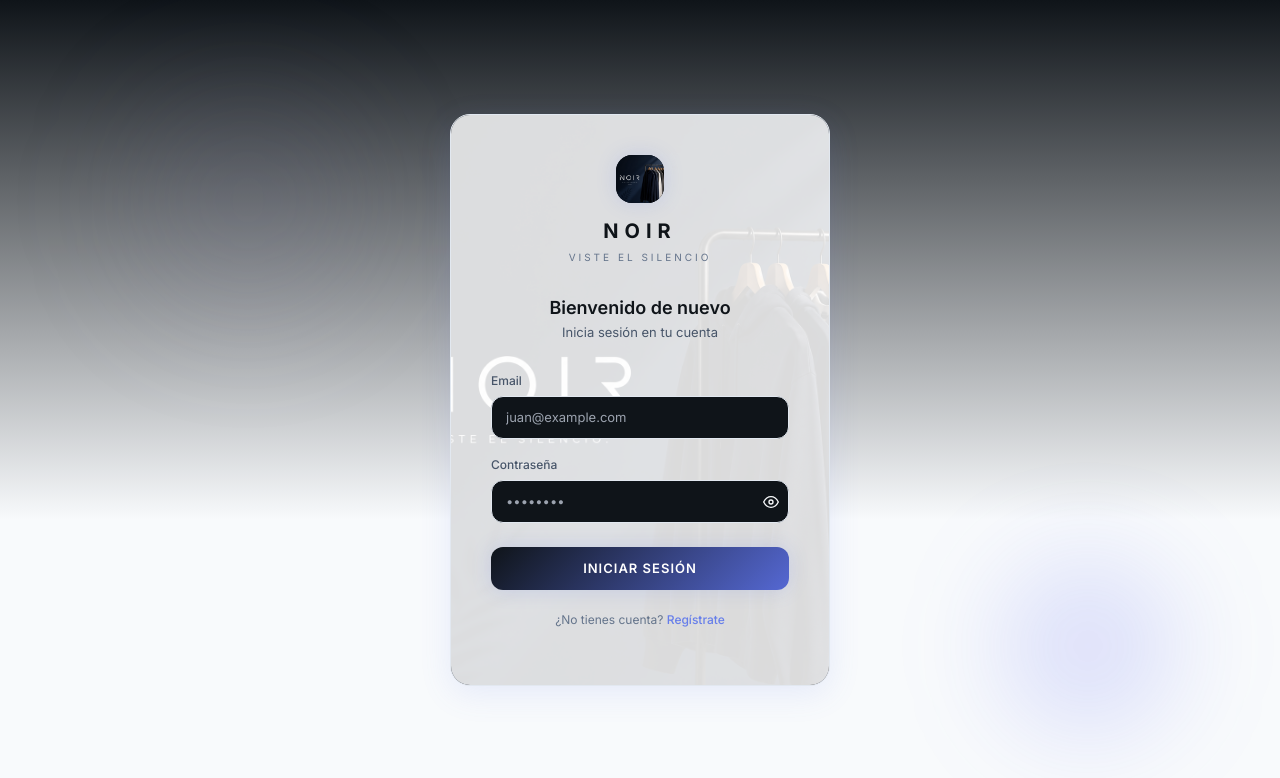
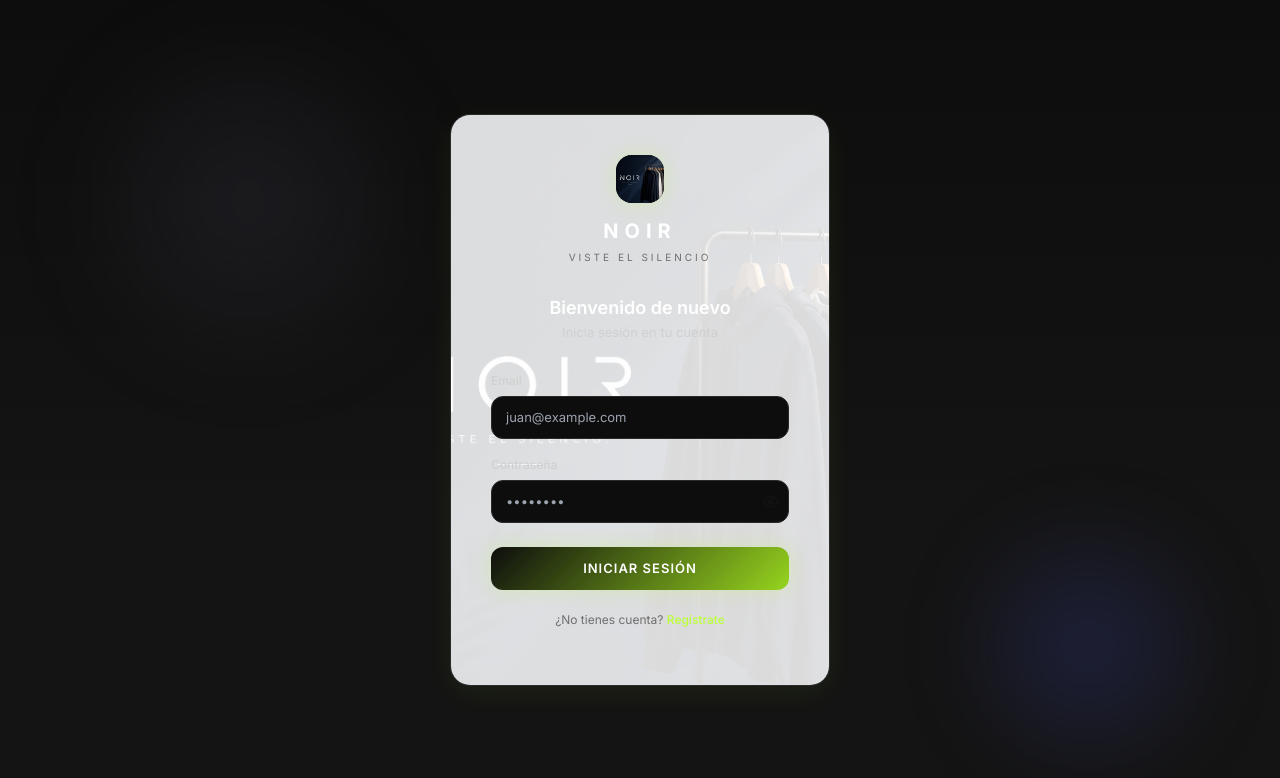
Before and after one commit to JaimeAmuedoJAH/E-commerce_frontend, a React (Vite) app: page /login in a window 1280 px wide. Shown: the top 778 px of the page. Built offline with nearby package versions, Linux system fonts and the light colour scheme.

Commit message:
Feature: Cambiado estilo de la web.

```diff
--- a/src/pages/Ordenes.tsx
+++ b/src/pages/Ordenes.tsx
@@ -171,7 +171,7 @@ const Ordenes = () => {
                 >
                   <div style={{ display: 'flex', alignItems: 'center', gap: '1rem' }}>
                     <span style={{
-                      color: theme.colors.bg, fontSize: '13px', fontWeight: 500,
+                      color: theme.colors.textSecondary, fontSize: '13px', fontWeight: 500,
                     }}>
                       Pedido #{orden.id}
                     </span>
@@ -187,10 +187,10 @@ const Ordenes = () => {
                     </span>
                   </div>
                   <div style={{ display: 'flex', alignItems: 'center', gap: '1.5rem' }}>
-                    <span style={{ color: theme.colors.bg, fontSize: '12px' }}>
+                    <span style={{ color: theme.colors.textSecondary, fontSize: '12px' }}>
                       {formatFecha(orden.fechaCreacion)}
                     </span>
-                    <span style={{ color: theme.colors.bg, fontSize: '16px', fontWeight: 700 }}>
+                    <span style={{ color: theme.colors.textSecondary, fontSize: '16px', fontWeight: 700 }}>
                       {orden.total.toFixed(2)} €
                     </span>
                     <svg width="14" height="14" viewBox="0 0 24 24" fill="none"
--- a/src/styles/theme.ts
+++ b/src/styles/theme.ts
@@ -1,55 +1,55 @@
 export const theme = {
   colors: {
-    // Fondos - Degradados modernos
-    bg: '#0f1419',
-    bgCard: '#f8fafc',
-    bgCardHover: '#f1f5f9',
-    bgInput: '#0f1419',
-    bgGradient: 'linear-gradient(135deg, #667eea 0%, #764ba2 100%)',
-    bgGradient2: 'linear-gradient(135deg, #f093fb 0%, #f5576c 100%)',
+    // Fondos - Negro profundo como base oscura
+    bg: '#0d0d0d',
+    bgCard: '#141414',
+    bgCardHover: '#1a1a1a',
+    bgInput: '#141414',
+    bgGradient: 'linear-gradient(135deg, #0d0d0d 0%, #1a1a1a 100%)',
+    bgGradient2: 'linear-gradient(135deg, #BAFF39 0%, #8fcc1e 100%)',
 
-    // Navbar - Oscuro elegante
-    bgNav: '#0f1419',
-    bgNavGradient: 'linear-gradient(90deg, #0f1419 0%, #1a2234 100%)',
+    // Navbar - Negro puro
+    bgNav: '#080808',
+    bgNavGradient: 'linear-gradient(90deg, #080808 0%, #0d0d0d 100%)',
 
     // Bordes
-    border: '#e2e8f0',
-    borderHover: '#cbd5e1',
-    borderAccent: '#667eea',
-    borderLight: '#f1f5f9',
+    border: '#2a2a2a',
+    borderHover: '#3a3a3a',
+    borderAccent: '#BAFF39',
+    borderLight: '#1f1f1f',
 
     // Texto
-    textPrimary: '#0f1419',
-    textSecondary: '#475569',
-    textMuted: '#64748b',
-    textLight: '#94a3b8',
+    textPrimary: '#FFFFFF',
+    textSecondary: '#d0d0d0',
+    textMuted: '#6E6E6E',
+    textLight: '#4a4a4a',
 
-    // Texto navbar (claro para contrastar)
-    textNav: '#f1f5f9',
-    textNavMuted: '#94a3b8',
+    // Texto navbar (blanco para contrastar con fondo negro)
+    textNav: '#FFFFFF',
+    textNavMuted: '#6E6E6E',
 
-    // Acento - Púrpura/Azul moderno
-    accent: '#667eea',
-    accentDark: '#5568d3',
-    accentLight: '#a5b4fc',
-    accentBg: '#667eea0f',
-    accentBgStrong: '#667eea1a',
+    // Acento principal - Amarillo-verde
+    accent: '#BAFF39',
+    accentDark: '#96d41e',
+    accentLight: '#ccff6e',
+    accentBg: '#BAFF3912',
+    accentBgStrong: '#BAFF3922',
 
-    // Secundario - Rosa/Coral
-    secondary: '#f5576c',
-    secondaryLight: '#fb7185',
-    secondaryBg: '#f5576c0f',
+    // Secundario - Gris tenue
+    secondary: '#6E6E6E',
+    secondaryLight: '#8a8a8a',
+    secondaryBg: '#6E6E6E12',
 
     // Estados
-    error: '#dc2626',
-    errorBg: '#fee2e2',
-    errorBorder: '#fecaca',
-    warning: '#f59e0b',
-    warningBg: '#fef3c7',
-    success: '#10b981',
-    successBg: '#d1fae5',
-    info: '#3b82f6',
-    infoBg: '#dbeafe',
+    error: '#ff4d4d',
+    errorBg: '#1a0a0a',
+    errorBorder: '#3d1515',
+    warning: '#ffcc00',
+    warningBg: '#1a1500',
+    success: '#BAFF39',
+    successBg: '#0d1a00',
+    info: '#4a9fd4',
+    infoBg: '#0a1520',
   },
   radius: {
     xs: '4px',
@@ -60,15 +60,15 @@ export const theme = {
     full: '999px',
   },
   shadow: {
-    xs: '0 1px 2px 0 rgba(0, 0, 0, 0.05)',
-    sm: '0 1px 3px 0 rgba(0, 0, 0, 0.1), 0 1px 2px 0 rgba(0, 0, 0, 0.06)',
-    md: '0 4px 6px -1px rgba(0, 0, 0, 0.1), 0 2px 4px -1px rgba(0, 0, 0, 0.06)',
-    lg: '0 10px 15px -3px rgba(0, 0, 0, 0.1), 0 4px 6px -2px rgba(0, 0, 0, 0.05)',
-    xl: '0 20px 25px -5px rgba(0, 0, 0, 0.1), 0 10px 10px -5px rgba(0, 0, 0, 0.04)',
-    card: '0 8px 32px rgba(102, 126, 234, 0.12)',
-    cardHover: '0 16px 48px rgba(102, 126, 234, 0.16)',
-    accent: '0 0 20px rgba(102, 126, 234, 0.2)',
-    glow: '0 0 30px rgba(245, 87, 108, 0.15)',
+    xs: '0 1px 2px 0 rgba(0, 0, 0, 0.5)',
+    sm: '0 1px 3px 0 rgba(0, 0, 0, 0.6), 0 1px 2px 0 rgba(0, 0, 0, 0.4)',
+    md: '0 4px 6px -1px rgba(0, 0, 0, 0.6), 0 2px 4px -1px rgba(0, 0, 0, 0.4)',
+    lg: '0 10px 15px -3px rgba(0, 0, 0, 0.7), 0 4px 6px -2px rgba(0, 0, 0, 0.4)',
+    xl: '0 20px 25px -5px rgba(0, 0, 0, 0.7), 0 10px 10px -5px rgba(0, 0, 0, 0.5)',
+    card: '0 8px 32px rgba(186, 255, 57, 0.06)',
+    cardHover: '0 16px 48px rgba(186, 255, 57, 0.14)',
+    accent: '0 0 20px rgba(186, 255, 57, 0.25)',
+    glow: '0 0 30px rgba(186, 255, 57, 0.20)',
   },
   transition: {
     fast: '150ms cubic-bezier(0.4, 0, 0.2, 1)',
```
